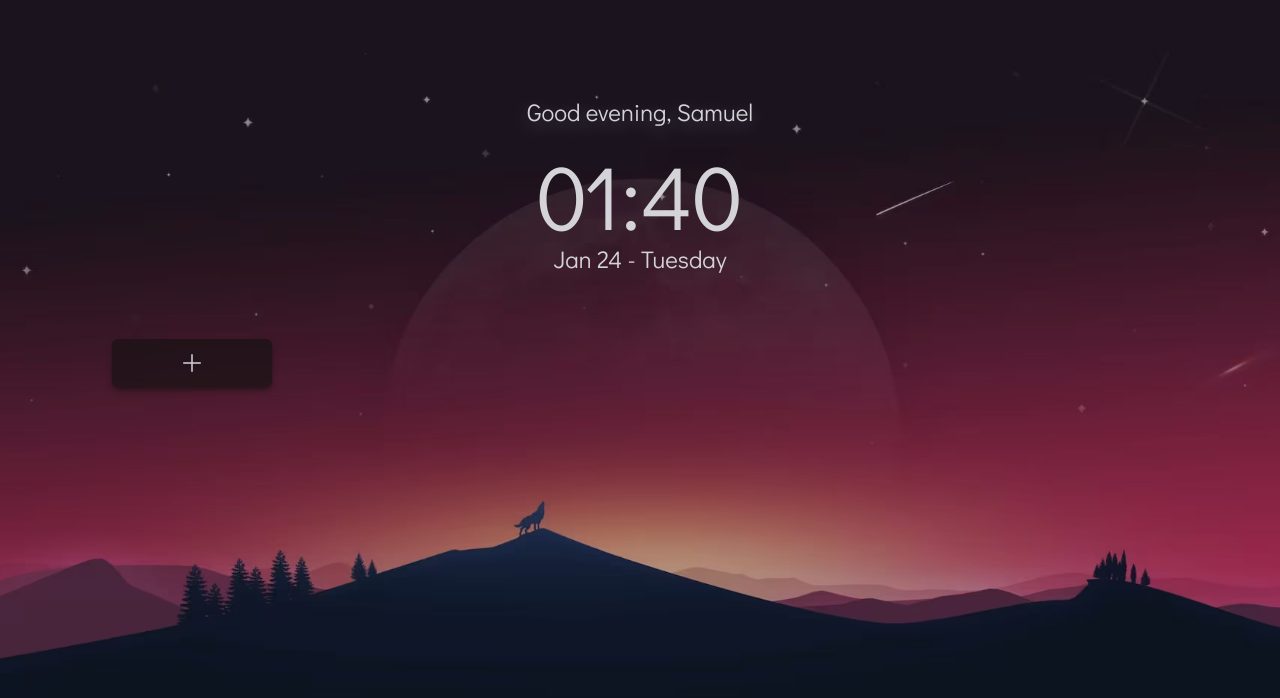
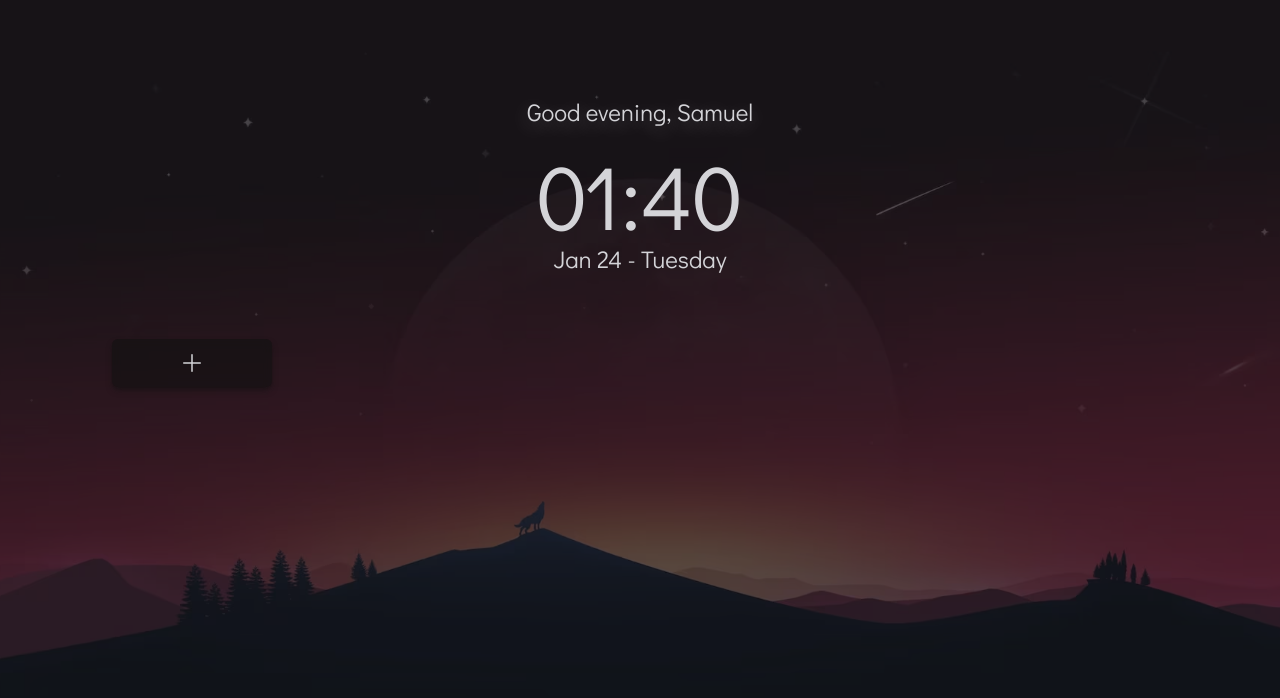
Before and after one commit to SamuelRnn/custom-homepage, a Next.js app: page / in a window 1280 px wide. Shown: the top 698 px of the page. Built offline with nearby package versions, Linux system fonts and the light colour scheme.

Commit message:
fixed save on local storage

```diff
--- a/src/components/form.tsx
+++ b/src/components/form.tsx
@@ -31,8 +31,12 @@ export default function Form({ data, open, tabs, setOpen, setTabs }: Props) {
 			setLocalTabs(newTabs)
 		} else {
 			newTab.id = uuid()
-			setTabs(state => [...state, newTab])
-			setLocalTabs(newTabs)
+			setTabs(state => {
+				const newTabState = [...state, newTab]
+				setLocalTabs(newTabState)
+
+				return newTabState
+			})
 		}
 		setOpen(false)
 	}
--- a/src/components/tab-link.tsx
+++ b/src/components/tab-link.tsx
@@ -6,6 +6,7 @@ import { Dispatch, SetStateAction } from 'react'
 import { TabsState } from '@/types'
 import * as Dialog from '@radix-ui/react-dialog'
 import { title } from 'process'
+import { setLocalTabs } from '@/utils'
 
 type Props = {
 	tab: TabsState
@@ -27,6 +28,7 @@ export default function TabLink({ setData, setOpen, setTabs, tab, tabs }: Props)
 			1
 		)
 		setTabs(newTabs)
+		setLocalTabs(newTabs)
 	}
 	return (
 		<ContextMenu.Root>
--- a/src/pages/index.tsx
+++ b/src/pages/index.tsx
@@ -3,7 +3,7 @@ import { Clock, Tabs } from '@/components'
 export default function Home() {
 	return (
 		<>
-			<div className="fixed min-h-screen h-full w-full pt-24 pb-12 bg-black/30 overflow-y-auto scrollbar-thin scrollbar-thumb-zinc-600 scrollbar-track-[#111]">
+			<div className="fixed min-h-screen h-full w-full pt-24 pb-12 bg-[#111111]/70 overflow-y-auto scrollbar-thin scrollbar-thumb-zinc-600 scrollbar-track-[#111]">
 				<Clock />
 				<Tabs />
 			</div>
```
Also changed, not shown: 1 other file (tests, documents, lock files or other folders).
